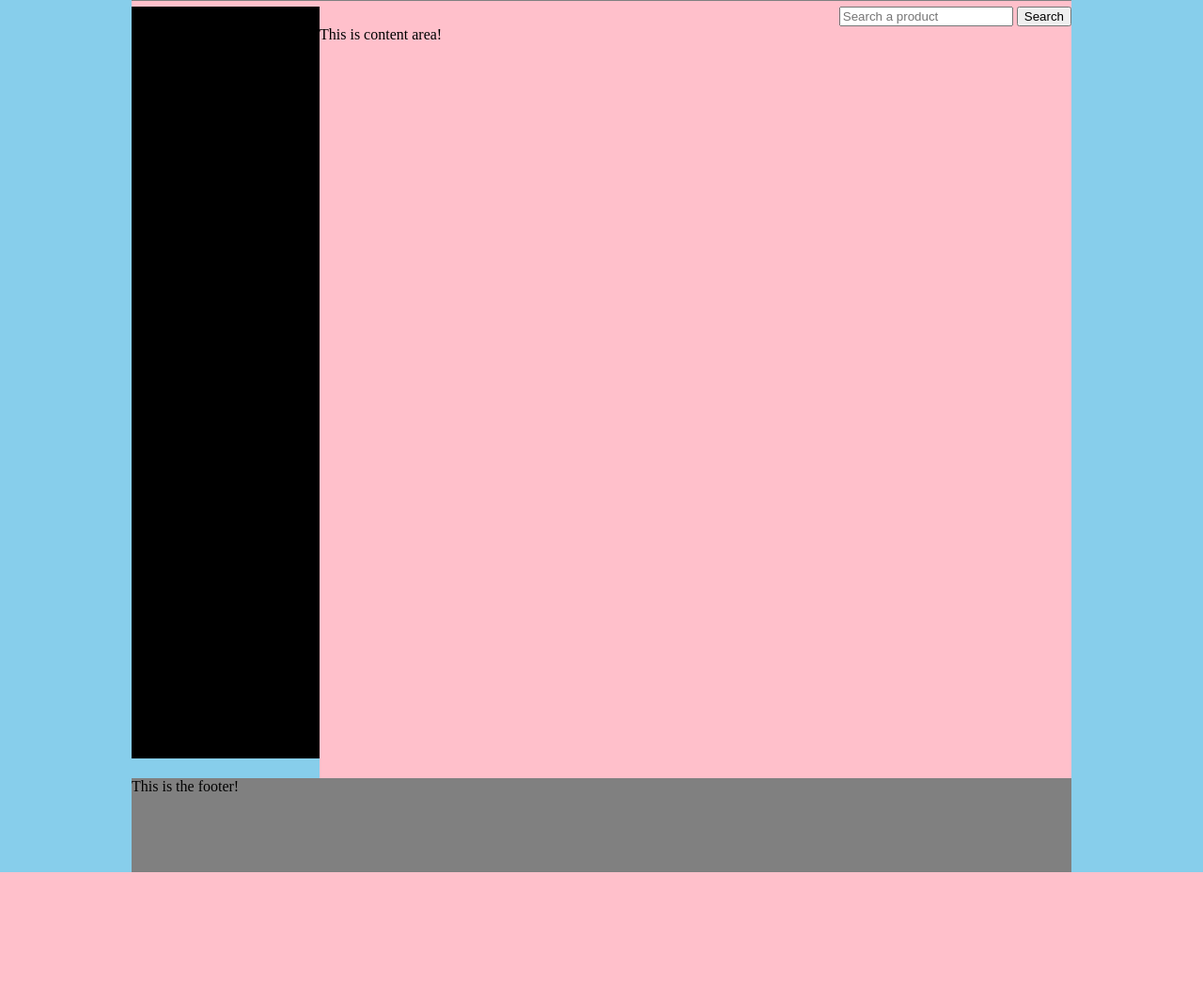
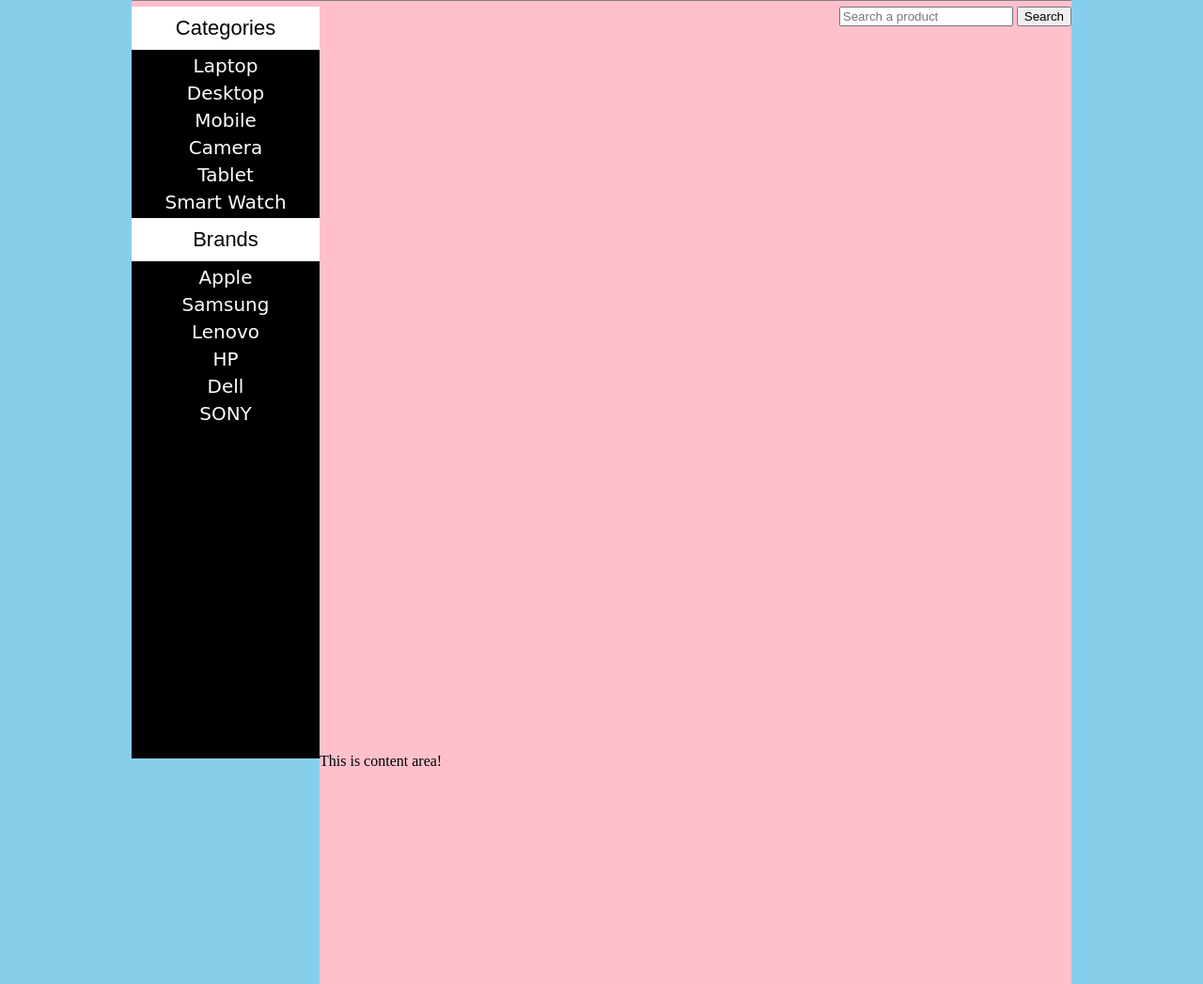
Before and after one commit to DarshanPable15/E-Commerce, a PHP site: page / in a window 1280 px wide. Shown: the part 149-1196 px from the top of the page at 94% size. Before the commit the page ends 1077 px from the top, so only its background shows below. Run offline with PHP 8.4, Linux system fonts and the light colour scheme.

Commit message:
Adding Static Categories and Brands

```diff
--- a/index.php
+++ b/index.php
@@ -35,7 +35,31 @@
 
 		<div class="content_wrapper">
 
-			<div id="sidebar">This is side bar!</div>
+			<div id="sidebar">
+				<div id="sidebar_title">Categories</div>
+
+					<ul id="cats">
+						<li><a href="#">Laptop</a></li>
+						<li><a href="#">Desktop</a></li>
+						<li><a href="#">Mobile</a></li>
+						<li><a href="#">Camera</a></li>
+						<li><a href="#">Tablet</a></li>
+						<li><a href="#">Smart Watch</a></li>
+					</ul>
+
+				<div id="sidebar_title">Brands</div>
+
+					<ul id="cats">
+						<li><a href="#">Apple</a></li>
+						<li><a href="#">Samsung</a></li>
+						<li><a href="#">Lenovo</a></li>
+						<li><a href="#">HP</a></li>
+						<li><a href="#">Dell</a></li>
+						<li><a href="#">SONY</a></li>
+					</ul>
+
+				</div>
+			</div>
 
 			<div id="content_area">This is content area!</div>
 
--- a/styles/style.css
+++ b/styles/style.css
@@ -105,6 +105,25 @@ body {background: skyblue;}
 	float: left;
 }
 
+#sidebar_title {
+	background-color: white;
+	color: black;
+	font-size: 22px;
+	font-family: arial;
+	padding: 10px;
+	text-align: center;
+}
+
+#cats {
+	text-align: center;
+}
+
+#cats li {list-style: none; margin: 5px;	}
+
+#cats a {color: white; padding: 8px; margin: 5px; text-align: center; font-size: 20px; font-family: COMIC SANS MS; text-decoration: none;}
+
+#cats a:hover {color: orange; font-weight: bolder; text-decoration: underline;}
+
 #footer {
 	width: 1000px;
 	height: 100px;
```
